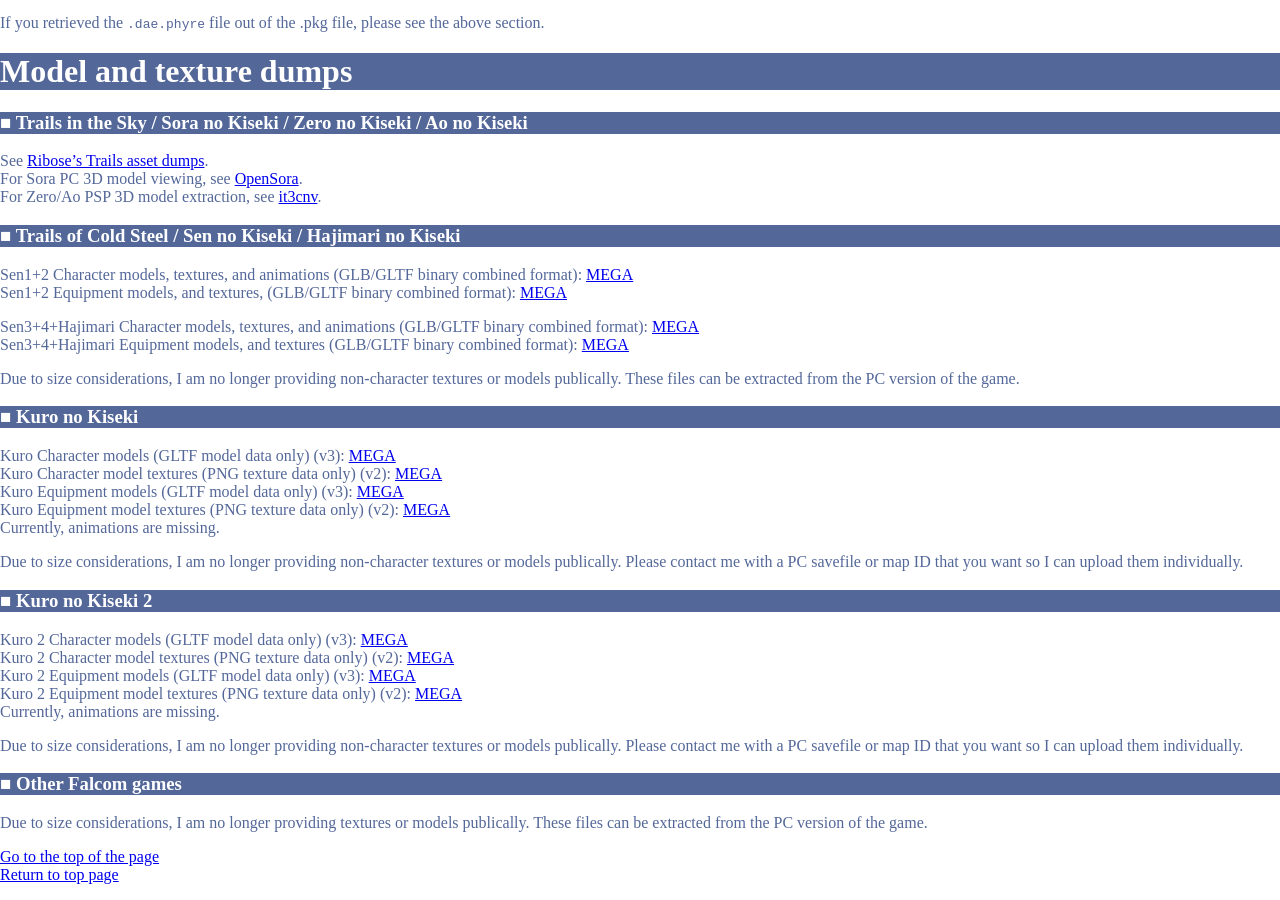
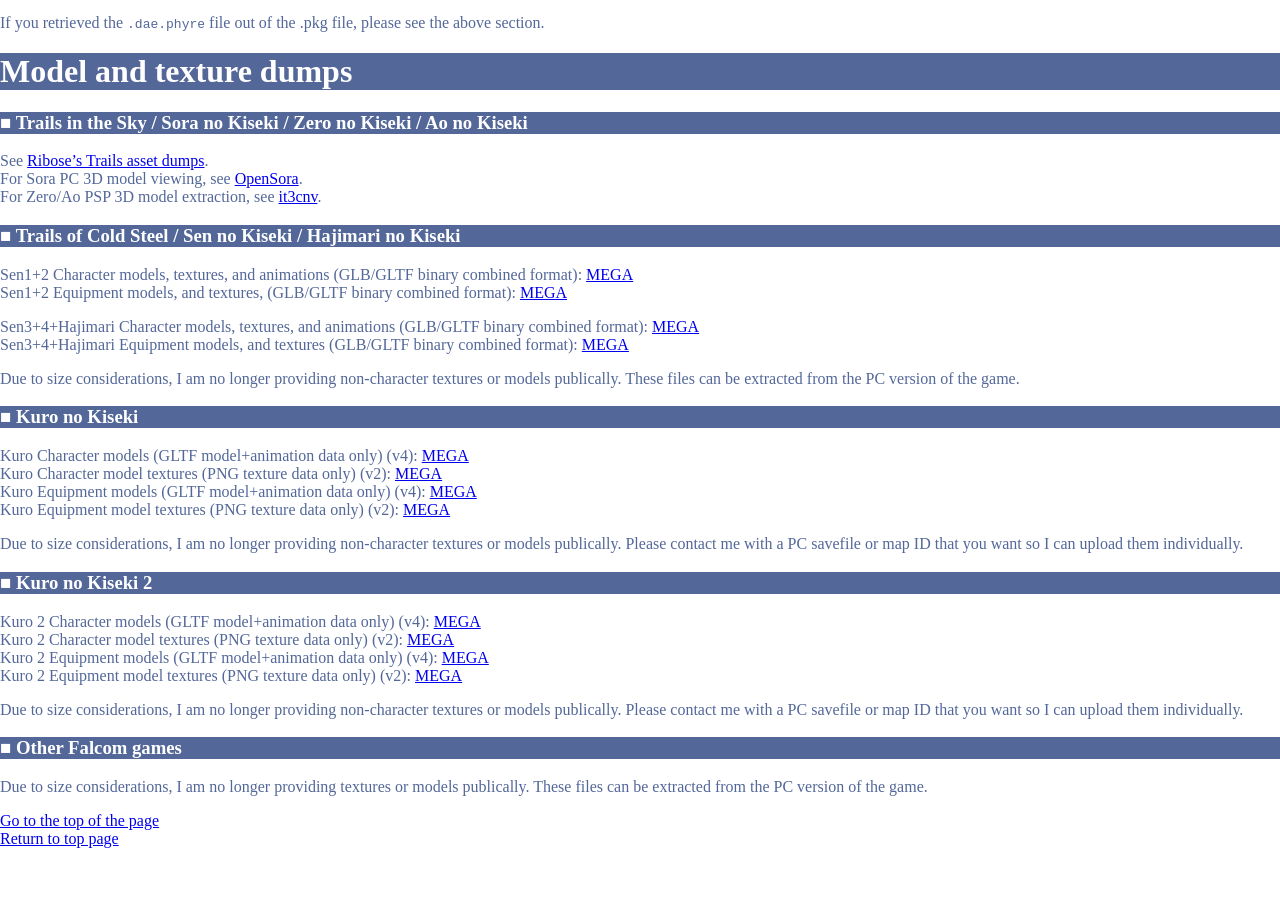
Before and after one commit to uyjulian/falcom-dumps, a Jekyll site: the page built from index.md, in a window 1280 px wide and 900 px high, scrolled down 3895 px. Built offline with Jekyll 4.4.1, drawn with Linux system fonts in a browser that asks for light colours; after the commit the page ends 4759 px from its top, so only the background shows below that; some of the changed text lies outside the part shown.

Commit message:
Update ed9 dumps with animations

```diff
--- a/index.md
+++ b/index.md
@@ -195,21 +195,19 @@ Due to size considerations, I am no longer providing non-character textures or m
 
 ### Kuro no Kiseki
 
-Kuro Character models (GLTF model data only) (v3): [MEGA](https://mega.nz/file/dhBHDAZA#kc3nKwjujXbm_h5FCTb5N_iYL3KHPNitoRnC1O96iGc)
+Kuro Character models (GLTF model+animation data only) (v4): [MEGA](https://mega.nz/file/RwA0hDzY#mSD4BLlIb6uzvqbXwZrkp7vYoJmp09sxJk4e9nGxe3w)
 Kuro Character model textures (PNG texture data only) (v2): [MEGA](https://mega.nz/file/Ql4iWKJK#rw30oUG-iaZIzhTotV48YSPED1sRR9FcLyGz06xetKA)
-Kuro Equipment models (GLTF model data only) (v3): [MEGA](https://mega.nz/file/s5xQFLyI#6cO_i-WxNfmpwI6_ZbLXncm5ypxFF4zhIkiIoLyKdBQ)
+Kuro Equipment models (GLTF model+animation data only) (v4): [MEGA](https://mega.nz/file/1oYmAL5S#tApAAS00pZEqyYk8-gsc1iG8H6eh_lXffI7e3aFceAg)
 Kuro Equipment model textures (PNG texture data only) (v2): [MEGA](https://mega.nz/file/thB3DbYQ#u9XvNwPcc1wWWscizy-Kw9v6Hl64_4xNdfUbNXh1GXc)
-Currently, animations are missing.
 
 Due to size considerations, I am no longer providing non-character textures or models publically. Please contact me with a PC savefile or map ID that you want so I can upload them individually.
 
 ### Kuro no Kiseki 2
 
-Kuro 2 Character models (GLTF model data only) (v3): [MEGA](https://mega.nz/file/d0BAEI4D#Wr_rYWstVhML8QzS43Nb-tBXBmlajSs2Q-8QhnqDDwQ)
+Kuro 2 Character models (GLTF model+animation data only) (v4): [MEGA](https://mega.nz/file/4pRFjSQK#9rnqnwOig2I3sfDuZwMfj1zGTFuDI0z7M4m16ltSSS0)
 Kuro 2 Character model textures (PNG texture data only) (v2): [MEGA](https://mega.nz/file/E05jiIhZ#XVdWqhMOsaWUiyUqGY0yi-9cZnsc8yMO55ExQQtrSyM)
-Kuro 2 Equipment models (GLTF model data only) (v3): [MEGA](https://mega.nz/file/U4wB2SrL#kxOqHQDGyAsCxcc-l4pTYjmj9_R8EzdgxqwId8c-hvU)
+Kuro 2 Equipment models (GLTF model+animation data only) (v4): [MEGA](https://mega.nz/file/J8IBkSrB#DS86qMuBQgdIebDHa4BAW5xFca5i7cRMza5aPu9h0bY)
 Kuro 2 Equipment model textures (PNG texture data only) (v2): [MEGA](https://mega.nz/file/JsQUhC5T#-22SmJHUT12puCF3wtrM8K0ffdyOliUM-STY7W3dFOA)
-Currently, animations are missing.
 
 Due to size considerations, I am no longer providing non-character textures or models publically. Please contact me with a PC savefile or map ID that you want so I can upload them individually.
 
```
Also changed, not shown: other parts of index.md (+2 -2 lines).
